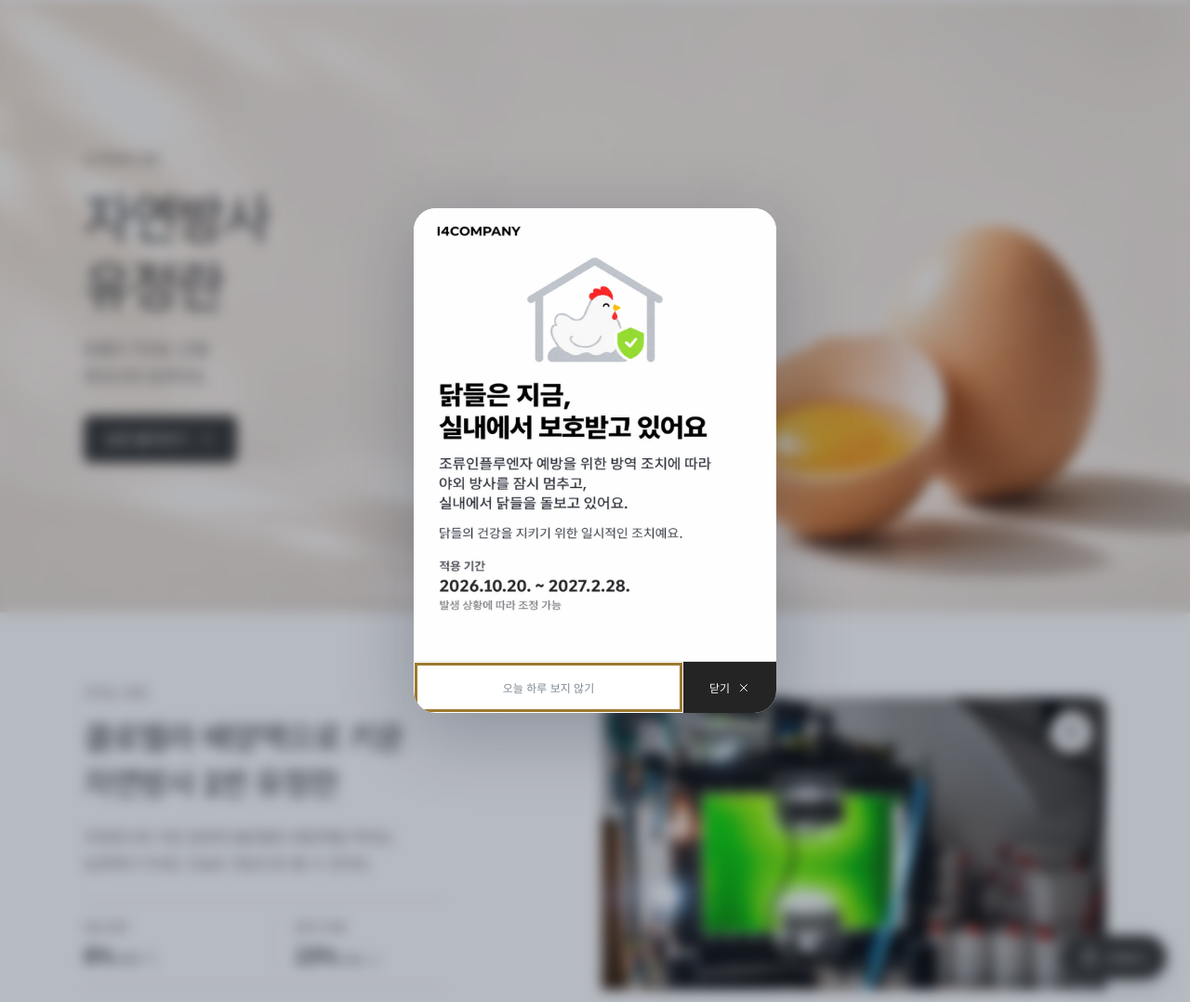
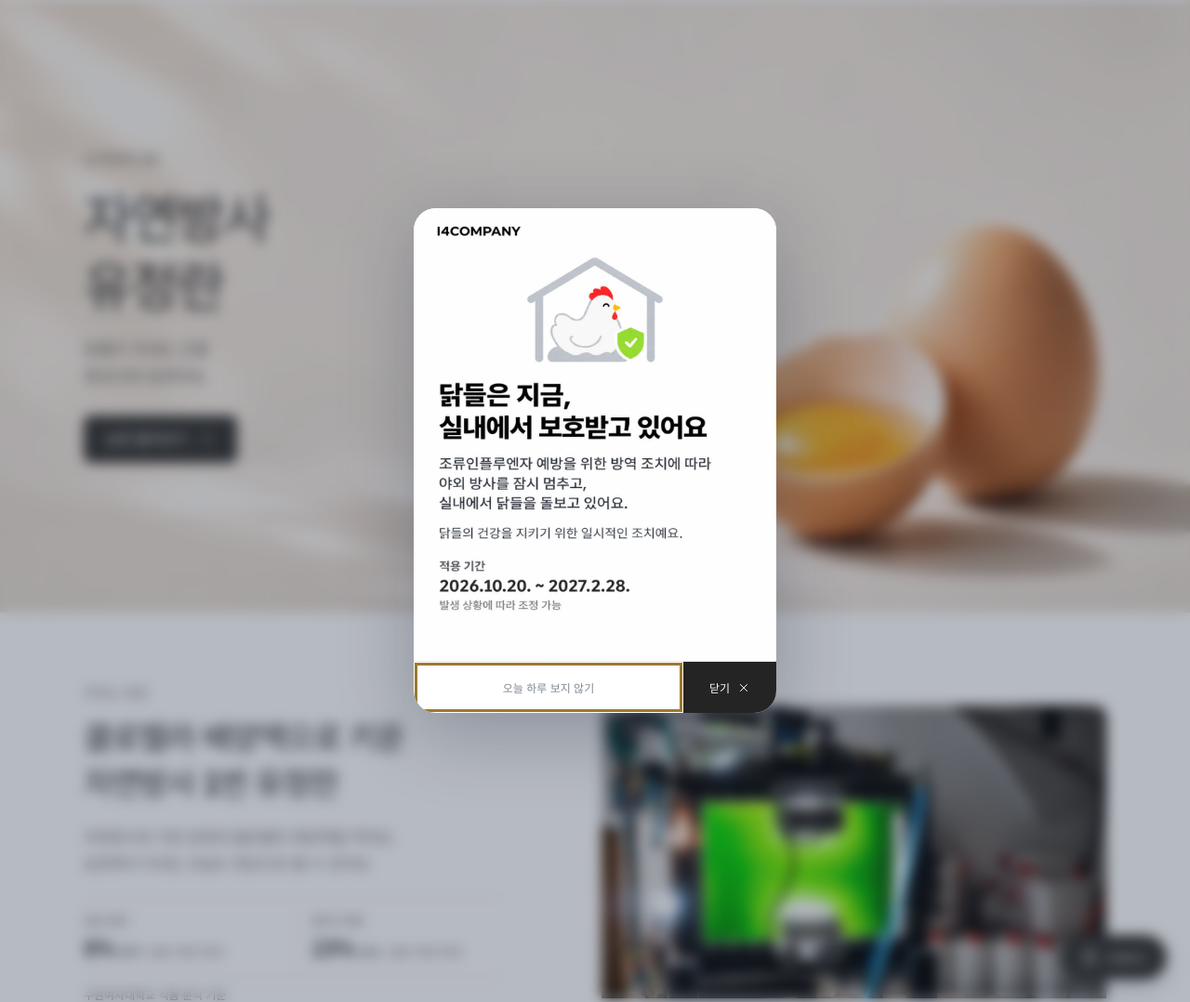
Before and after one commit to juhyeoka/eggtrace, a FastAPI app: page /p/1 in a window 1280 px wide. Shown: the part 87-1165 px from the top of the page at 93% size. Run offline with FastAPI, Linux system fonts and the light colour scheme.

Commit message:
Group product features with nutrition comparisons and tighten the farm video guide

```diff
--- a/backend/templates/report.html
+++ b/backend/templates/report.html
@@ -9,11 +9,11 @@
   <link rel="icon" href="/assets/i4-company-logo-20261105.jpeg">
   <link rel="preload" as="image" href="/assets/i4-wordmark-20261111.webp">
   <link rel="preload" as="image" href="/assets/egg-hero-20261111.webp">
-  <link rel="stylesheet" href="/assets/jcr-app-v2-20261105.css?v=19-wide-fill">
+  <link rel="stylesheet" href="/assets/jcr-app-v2-20261105.css?v=20-product-guide">
   <script async src="https://www.googletagmanager.com/gtag/js?id=G-XKZ6FWYZ9D"></script>
   <script>window.dataLayer=window.dataLayer||[];function gtag(){dataLayer.push(arguments);}gtag('js',new Date());gtag('config','G-XKZ6FWYZ9D');</script>
   <script id="report-data" type="application/json">$report_json</script>
-  <script src="/assets/jcr-app-v2-20261105.js?v=16-chicken-video" defer></script>
+  <script src="/assets/jcr-app-v2-20261105.js?v=17-product-guide" defer></script>
 </head>
 <body>
 <div class="brand-intro" id="brand-intro" aria-hidden="true">
@@ -58,15 +58,15 @@
         <h2 class="page-title" id="farm-title">클로렐라 배양액으로 키운<br>자연방사 1번 유정란</h2>
         <p class="page-description">자연방사로 키운 닭에게 클로렐라 배양액을 먹여요. 농장에서 지내는 모습도 영상으로 볼 수 있어요.</p>
         <dl class="nutrition-facts farm-nutrition" aria-label="영양 특징">
-          <div><dt>칼슘 함량</dt><dd>8% <span>증가 ↑</span></dd></div>
-          <div><dt>콜레스테롤</dt><dd>23% <span>감소 ↓</span></dd></div>
+          <div><dt>칼슘 함량</dt><dd>8% <span>증가</span> <small>(일반 계란 대비)</small></dd></div>
+          <div><dt>콜레스테롤</dt><dd>23% <span>감소</span> <small>(일반 계란 대비)</small></dd></div>
         </dl>
+        <p class="nutrition-source">수원여자대학교 식품 분석 기준</p>
         <div class="farm-links"><a class="farm-video-link" href="#farm-video">농장 영상 보기 <svg class="icon"><use href="#i-arrow"/></svg></a></div>
       </div>
       <figure class="farm-overview">
         <div class="farm-photo farm-process-photo">
           <img src="/assets/chlorella-process-reference-20261114.png" width="1098" height="394" alt="클로렐라를 기르는 배양기" loading="lazy">
-          <button class="icon-button photo-help" type="button" id="farm-help" aria-label="농장 정보 안내"><svg class="icon"><use href="#i-help"/></svg></button>
         </div>
         <figcaption>클로렐라 배양기</figcaption>
       </figure>
@@ -139,14 +139,15 @@
         <h2 class="page-title" id="shop-title">자연방사 유정란</h2>
         <p class="product-count">20구 <span aria-hidden="true">/</span> 30구</p>
         <p class="page-description">자연에서 자유롭게 자란 닭에게 클로렐라 배양액을 먹여요.<br>키우는 과정도 영상으로 함께 보여드려요.</p>
-        <div class="shop-features" aria-label="상품 특징">
-          <span>난각번호 1번</span><span>무항생제</span>
-          <button class="product-cert" type="button" data-cert="haccp" data-cert-image="/assets/haccp.png" data-cert-title="HACCP 안전관리 인증" aria-label="HACCP 인증 설명 보기"><img src="/assets/haccp.png" width="22" height="22" alt="">HACCP <svg class="icon"><use href="#i-help"/></svg></button>
-        </div>
-        <dl class="nutrition-facts" aria-label="영양 특징">
-          <div><dt>칼슘 함량</dt><dd>8% <span>증가 ↑</span></dd></div>
-          <div><dt>콜레스테롤</dt><dd>23% <span>감소 ↓</span></dd></div>
-        </dl>
+        <ul class="shop-features" aria-label="상품 특징">
+          <li>난각번호 1번</li>
+          <li>무항생제</li>
+          <li><button class="product-cert" type="button" data-cert="haccp" data-cert-image="/assets/haccp.png" data-cert-title="HACCP 안전관리 인증" aria-label="HACCP 인증 설명 보기"><img src="/assets/haccp.png" width="22" height="22" alt="">HACCP <svg class="icon"><use href="#i-help"/></svg></button></li>
+          <li><button class="product-cert" type="button" data-cert="naepo" data-cert-image="/assets/naepo.png" data-cert-title="내포천애" aria-label="내포천애 브랜드 설명 보기"><img src="/assets/naepo.png" width="22" height="22" alt="">내포천애 <svg class="icon"><use href="#i-help"/></svg></button></li>
+          <li class="nutrient-feature"><span>칼슘 <strong>8% 증가</strong></span> <small>(일반 계란 대비)</small></li>
+          <li class="nutrient-feature"><span>콜레스테롤 <strong>23% 감소</strong></span> <small>(일반 계란 대비)</small></li>
+        </ul>
+        <p class="nutrition-source">수원여자대학교 식품 분석 기준</p>
         <button class="button button-dark full-width" type="button" data-open-purchase><svg class="icon"><use href="#i-bag"/></svg> 상품 정보 보기 <svg class="icon end"><use href="#i-arrow"/></svg></button>
       </div>
     </div>
@@ -175,11 +176,5 @@
   <p id="cert-dialog-description"></p>
   <a class="dialog-source" id="cert-dialog-source" target="_blank" rel="noopener noreferrer" hidden>인증 안내 더 보기 <svg class="icon"><use href="#i-arrow"/></svg></a>
 </div></dialog>
-<dialog class="farm-info modal" id="farm-info" aria-labelledby="farm-info-title">
-  <div class="dialog-header"><h2 id="farm-info-title">농장 정보 안내</h2><button class="icon-button" type="button" data-close-dialog aria-label="농장 정보 닫기"><svg class="icon"><use href="#i-close"/></svg></button></div>
-  <div class="farm-info-content">
-    <p>영상은 충남 홍성의 월암농장에서 담았어요. 사진은 클로렐라를 기르는 배양기예요.</p>
-  </div>
-</dialog>
 </body>
 </html>
--- a/static/assets/jcr-app-v2-20261105.css
+++ b/static/assets/jcr-app-v2-20261105.css
@@ -279,24 +279,34 @@ html.modal-open { overflow:hidden; }
 
 .shop-layout { display:grid; grid-template-columns:1.13fr 1fr; gap:80px; align-items:center; }
 .shop-image { border-radius:12px; overflow:hidden; }
+.shop-copy { min-width:0; container-type:inline-size; }
 .product-origin { margin-bottom:9px; font-size:13px; font-weight:500; color:var(--muted); }
 .shop-copy .page-title { font-size:36px; }
 .product-count { display:flex; align-items:center; gap:10px; margin-top:12px; font-size:21px; font-weight:400; letter-spacing:0; color:var(--ink); }
 .product-count>span { font-size:17px; color:#aaa9a3; }
 .shop-copy .page-description { max-width:420px; margin-top:23px; font-size:15px; line-height:1.85; }
-.shop-features { display:flex; align-items:center; flex-wrap:wrap; gap:8px; margin:25px 0 28px; }
-.shop-features>span,.product-cert { display:inline-flex; align-items:center; justify-content:center; min-height:39px; font-size:12px; border:1px solid var(--line); border-radius:6px; padding:7px 11px; }
-.product-cert { gap:6px; background:white; }
+.shop-features { display:flex; flex-wrap:wrap; gap:7px; list-style:none; margin:22px 0 0; padding:0; }
+.shop-features li { display:flex; align-items:center; justify-content:center; padding:7px 11px; min-height:40px; border:1px solid var(--line); border-radius:7px; font-size:13px; }
+.shop-features li:has(button) { padding:0; }
+.product-cert { display:flex; align-items:center; justify-content:center; gap:6px; width:100%; min-height:40px; padding:6px 10px; border-radius:inherit; background:white; }
 .product-cert:hover { background:#f5f5f2; }
 .product-cert img { width:22px; height:22px; object-fit:contain; }
 .product-cert .icon { width:14px; height:14px; color:var(--muted); }
-.nutrition-facts { display:grid; grid-template-columns:1fr 1fr; gap:18px; margin:0 0 25px; padding:20px 0; border-top:1px solid var(--line); border-bottom:1px solid var(--line); }
-.nutrition-facts>div+div { border-left:1px solid var(--line); padding-left:22px; }
+.shop-features .nutrient-feature { flex-wrap:wrap; justify-content:flex-start; gap:2px 6px; background:#f7f5f1; border-color:#f7f5f1; }
+.nutrient-feature span,.nutrient-feature small,.nutrition-facts small { white-space:nowrap; }
+.nutrient-feature strong { font-weight:600; }
+.nutrient-feature small,.nutrition-facts small { color:var(--muted); font-size:12px; font-weight:400; letter-spacing:0; }
+.nutrition-source { margin-top:10px; color:var(--muted); font-size:12px; line-height:1.6; }
+.shop-copy .nutrition-source { margin-bottom:24px; }
+.nutrition-facts { display:grid; grid-template-columns:1fr 1fr; gap:10px; max-width:450px; margin:24px 0 0; padding:14px 0; border-block:1px solid var(--line); }
+.nutrition-facts>div+div { border-left:1px solid var(--line); padding-left:14px; }
 .nutrition-facts dt { font-size:12px; color:var(--muted); }
-.nutrition-facts dd { margin:7px 0 0; font-size:25px; font-weight:600; line-height:1.35; letter-spacing:-.6px; }
+.nutrition-facts dd { margin:5px 0 0; font-size:23px; font-weight:600; line-height:1.4; letter-spacing:-.6px; }
 .nutrition-facts dd>span { font-size:13px; font-weight:400; letter-spacing:0; }
-.farm-nutrition { max-width:390px; margin:28px 0 0; padding:17px 0; }
-.farm-nutrition dd { font-size:23px; }
+@container (max-width:380px) {
+  .shop-features { display:grid; grid-template-columns:repeat(2,minmax(0,1fr)); }
+  .shop-features .nutrient-feature { flex-direction:column; align-items:flex-start; justify-content:center; }
+}
 .video-page { padding-top:60px; }
 @media(max-width:1000px) { .shop-layout { gap:45px; } }
 @media(max-width:700px) {
@@ -305,19 +315,12 @@ html.modal-open { overflow:hidden; }
   .video-page { padding-top:24px; }
   .shop-layout { display:flex; flex-direction:column; align-items:stretch; gap:30px; }
   .shop-image { width:100%; border-radius:12px; }
-  .shop-copy .page-title { font-size:30px; }
+  .shop-copy { width:100%; } .shop-copy .page-title { font-size:30px; }
   .product-origin { font-size:12px; }
   .product-count { margin-top:10px; font-size:20px; }
   .shop-copy .page-description { margin-top:18px; font-size:14px; line-height:1.8; }
-  .shop-features { margin:22px 0 24px; }
-  .nutrition-facts { gap:14px; padding:17px 0; margin-bottom:23px; }
-  .nutrition-facts>div+div { padding-left:16px; }
-  .nutrition-facts dd { font-size:24px; }
-  .farm-nutrition { margin:23px 0 0; }
 }
 
-.photo-help { position:absolute; top:16px; right:16px; background:#fffffff2; }
-.photo-help:hover { background:white; }
 .farm-overview figcaption { padding:13px 18px; color:var(--muted); font-size:13px; }
 .video-insight {
   padding:29px;
--- a/static/assets/jcr-app-v2-20261105.js
+++ b/static/assets/jcr-app-v2-20261105.js
@@ -93,8 +93,6 @@
     sourceLink.hidden = false;
     openDialog($('cert-dialog'));
   }));
-  $('farm-help').addEventListener('click', () => openDialog($('farm-info')));
-
   const notice = $('farm-notice');
   const noticeKey = 'eggtrace:farm-notice:20261105:hidden-until';
   let noticeOpened = false;
```
Also changed, not shown: other parts of static/assets/jcr-app-v2-20261105.css (+13 -13 lines).
